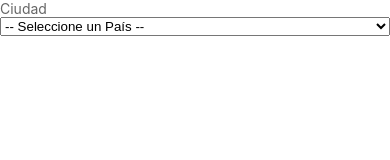
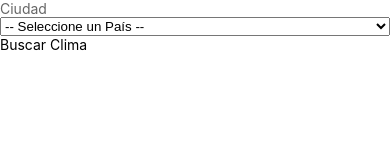
Before and after one commit to trinnova/clima-mobile, a React Native app: screen / in a window 390 px wide. Shown: the top 160 px of the page. Built offline with nearby package versions, Linux system fonts and the light colour scheme.

Commit message:
Creando el boton para enviar la peticion a la API

```diff
--- a/components/Formulario.js
+++ b/components/Formulario.js
@@ -1,5 +1,5 @@
 import React from 'react';
-import { Text, View, TextInput, StyleSheet } from 'react-native';
+import { Text, View, TextInput, StyleSheet, TouchableWithoutFeedback } from 'react-native';
 import { Picker } from '@react-native-picker/picker';
 
 const Formulario = () => {
@@ -11,6 +11,8 @@ const Formulario = () => {
                     placeholderTextColor="#666"
                 />
             </View>
+
+            <View>
                 <Picker>
                     <Picker.Item label="-- Seleccione un País --" value="" />
                     <Picker.Item label="Estados Unidos" value="US" />
@@ -21,9 +23,13 @@ const Formulario = () => {
                     <Picker.Item label="España" value="ES" />
                     <Picker.Item label="Perú" value="PE" />
                 </Picker>
-            <View>
+            </View>
 
-            </View>
+            <TouchableWithoutFeedback>
+                <View>
+                    <Text>Buscar Clima</Text>
+                </View>
+            </TouchableWithoutFeedback>
         </View>
     )
 };
```
